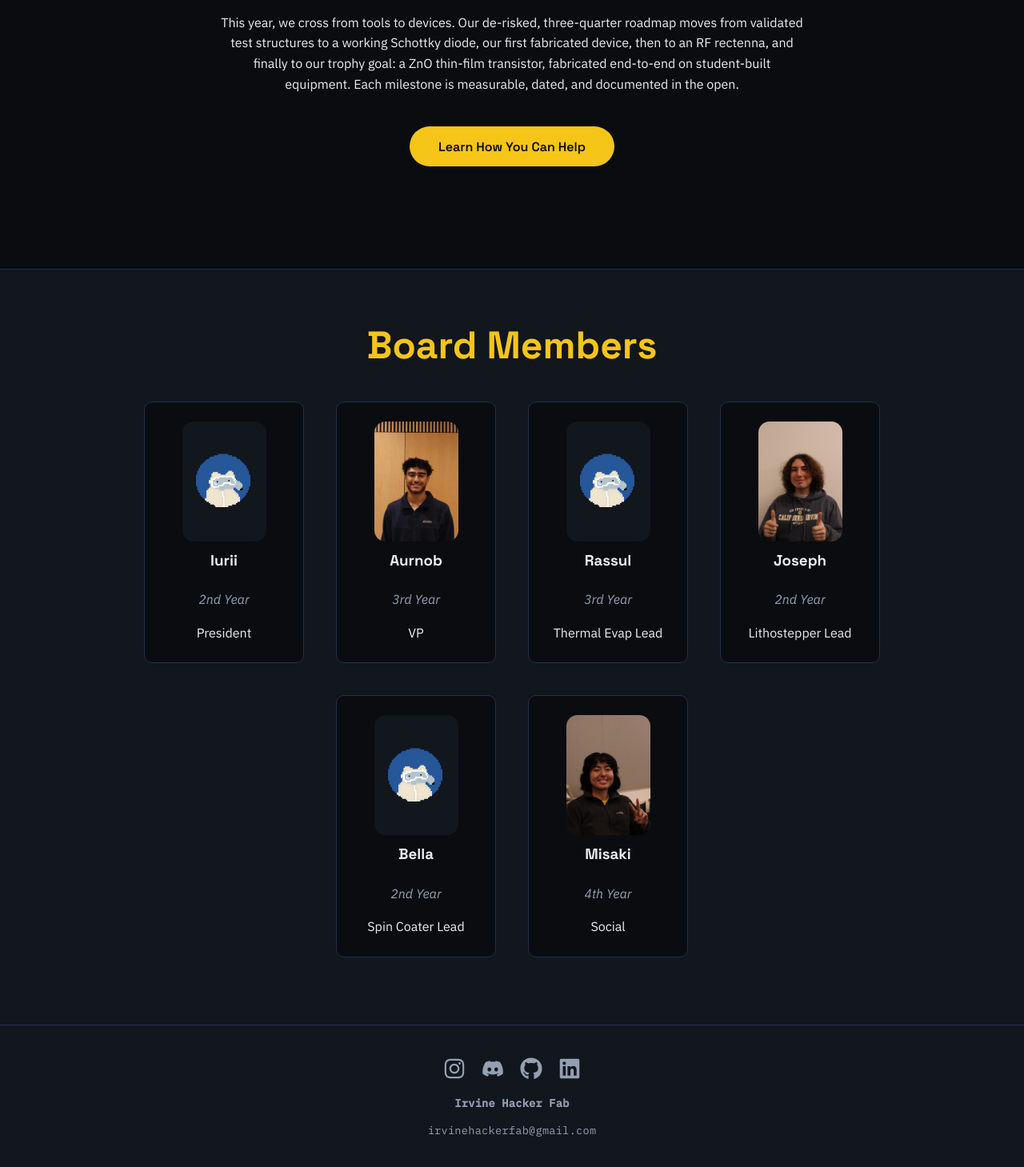
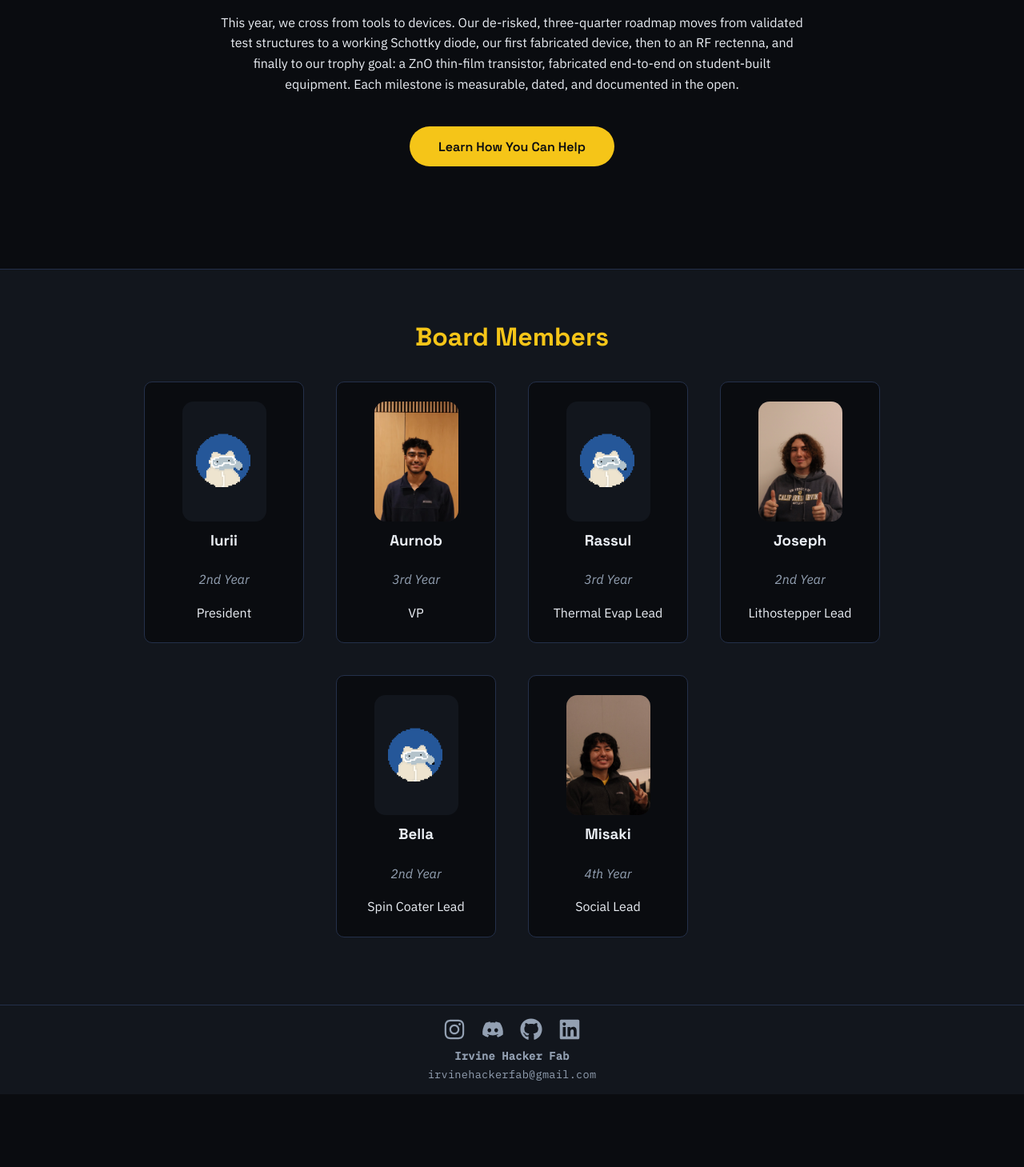
Before and after one commit to irvinehackerfab/hfab-website, a React (Vite) app: page /About in a window 1280 px wide. Shown: the part 1861-3320 px from the top of the page at 80% size. After the commit the page ends 3229 px from the top, so only its background shows below. Built offline with nearby package versions, Linux system fonts and the light colour scheme.

Commit message:
minor changes

```diff
--- a/src/Footer.module.css
+++ b/src/Footer.module.css
@@ -1,9 +1,9 @@
 .Footer {
   display: flex;
   flex-direction: column;
-  gap: 1rem;
+  gap: 0.35rem;
   width: 100%;
-  padding: 2.5rem 1.5rem;
+  padding: 1rem 1.5rem;
   align-items: center;
   justify-content: center;
   background: var(--bg-elev);
--- a/src/pages/About.jsx
+++ b/src/pages/About.jsx
@@ -20,7 +20,7 @@ const BOARD_MEMBERS = [
   { name: 'Rassul', role: 'Thermal Evap Lead', year: '3rd Year', image: logo, isPlaceholder: true },
   { name: 'Joseph', role: 'Lithostepper Lead', year: '2nd Year', image: joey },
   { name: 'Bella', role: 'Spin Coater Lead', year: '2nd Year', image: logo, isPlaceholder: true },
-  { name: 'Misaki', role: 'Social', year: '4th Year', image: misaki },
+  { name: 'Misaki', role: 'Social Lead', year: '4th Year', image: misaki },
 ];
 
 const BUILT_TOOLS = [
@@ -123,7 +123,7 @@ function About() {
       {/* Board Member Content */}
       <div className={`${styles.BoardMembersContainer}`}>
         <div className="TextContainer">
-          <h1>Board Members</h1>
+          <h2 className={styles.SectionHeading}>Board Members</h2>
         </div>
         <Reveal
           as={motion.div}
--- a/src/pages/HowToContribute.jsx
+++ b/src/pages/HowToContribute.jsx
@@ -22,6 +22,7 @@ function HowToContribute() {
             <a href={discordLink} target="_blank" rel="noopener noreferrer" className="EmphasisLink">
               Discord
             </a>
+            .
           </p>
         </div>
         <div className={styles.HowTextContainer}>
```
